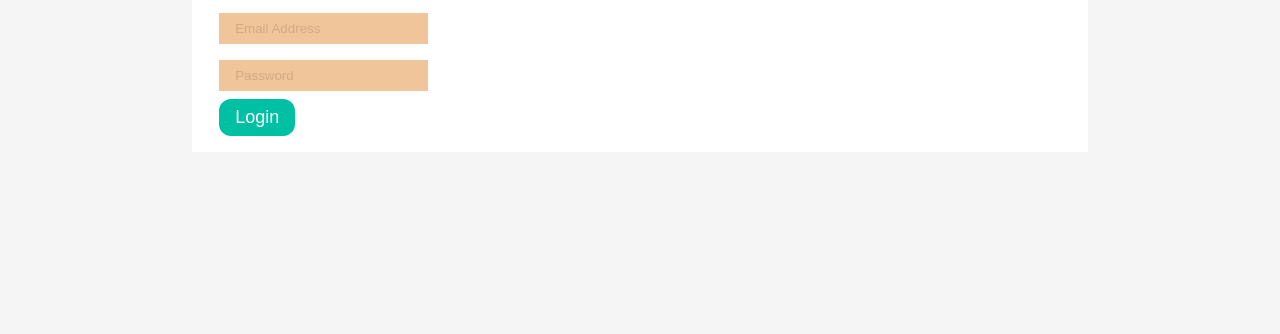
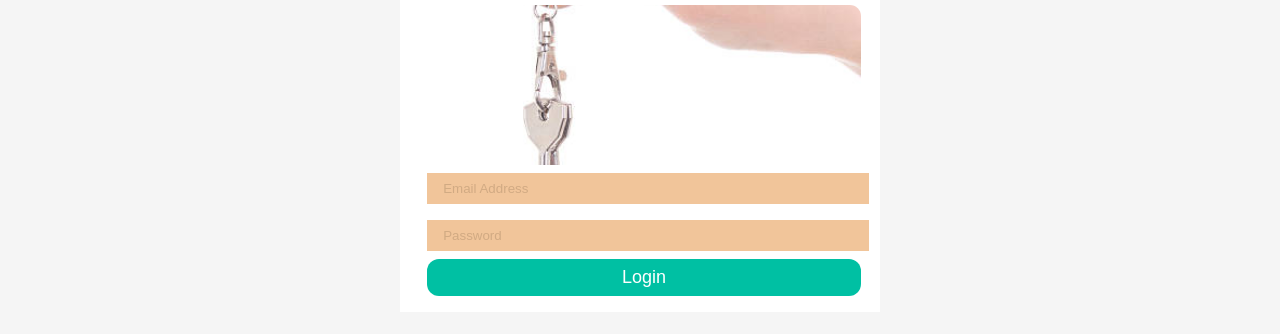
Before and after one commit to Giathi-Daniel/Telemedicine-App-PLP, a plain HTML site: page client/login.html in a window 1280 px wide. Shown: the part 166-500 px from the top of the page. Drawn offline with Linux system fonts and the light colour scheme.

Commit message:
create login and sign up pages

```diff
--- a/client/css/auth.css
+++ b/client/css/auth.css
@@ -2,7 +2,6 @@
 .login {
     margin-block-start: 7rem;
     max-inline-size: 100%;
-    inline-size: 70%;
     background: #fff;
     block-size: auto;
     padding: 1rem 1.2rem;
@@ -13,21 +12,40 @@
     display: grid;
     grid-template-columns: 30% auto;
     gap: 2rem;
+    inline-size: 70%;
 }
 
-.register__image {
-    inline-size: 100%;
-    block-size: 100%;
-    display: block;
+.login {
+    display: flex;
+    flex-direction: column;
+    inline-size: 30rem;
 }
 
-.register__image img {
+.login input {
     inline-size: 100%;
-    block-size: 100%;
+}
+
+.login .form__image {
+    inline-size: 100%;
+    block-size: 10rem;
+    border-radius: .7rem;
+}
+
+.form__image {
+    inline-size: 100%;
+    block-size: auto;
+    overflow: hidden;
+    display: flex;
+    justify-content: center;
+}
+
+.form__image img {
+    inline-size: 100%;
+    block-size: auto;
     object-fit: cover;
 }
 
-.register__container {
+.form__container {
     display: flex;
     flex-direction: column;
 }
@@ -39,7 +57,7 @@ h3 {
     font-size: 1.3rem;
 }
 
-.register__container>form {
+.form__container>form {
     display: flex;
     flex-direction: column;
     inline-size: 100%;
--- a/client/login.html
+++ b/client/login.html
@@ -39,6 +39,10 @@
     <!-- ================== FORM ================== -->
     <div class="container login">
       <h3>Login</h3>
+      <div class="form__image">
+        <img src="images/login.png" class="login-pic" alt="loginImage" />
+      </div>
+      <div class="form__container">
         <form id="login-form" method="POST" action="/login">
           <div>
             <input
@@ -61,6 +65,7 @@
           <button type="submit">Login</button>
         </form>
       </div>
+    </div>
 
     <script src="js/login.js"></script>
   </body>
```
Also changed, not shown: client/register.html (+2 -2 lines). Lines whose indentation alone changed are shown as unchanged.
